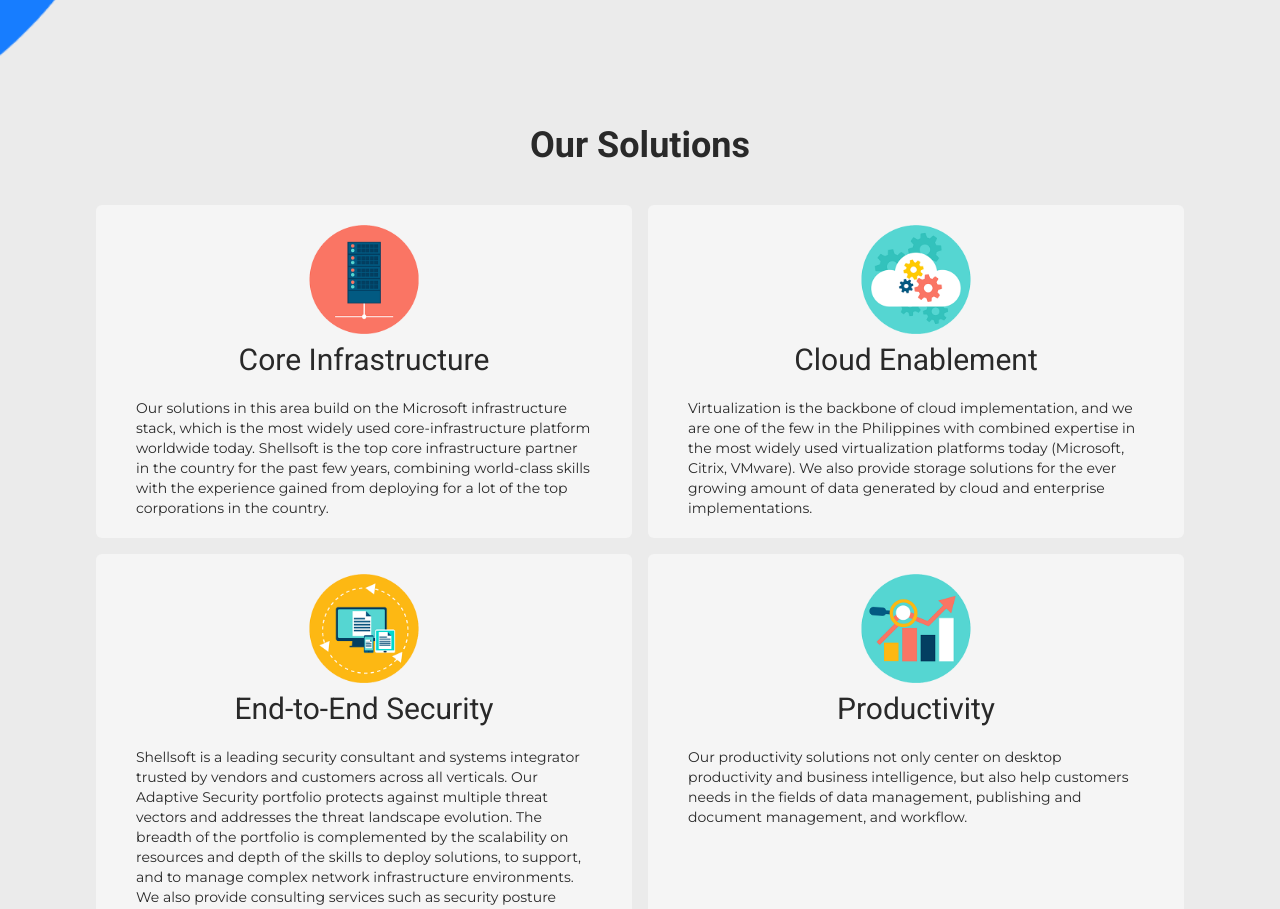
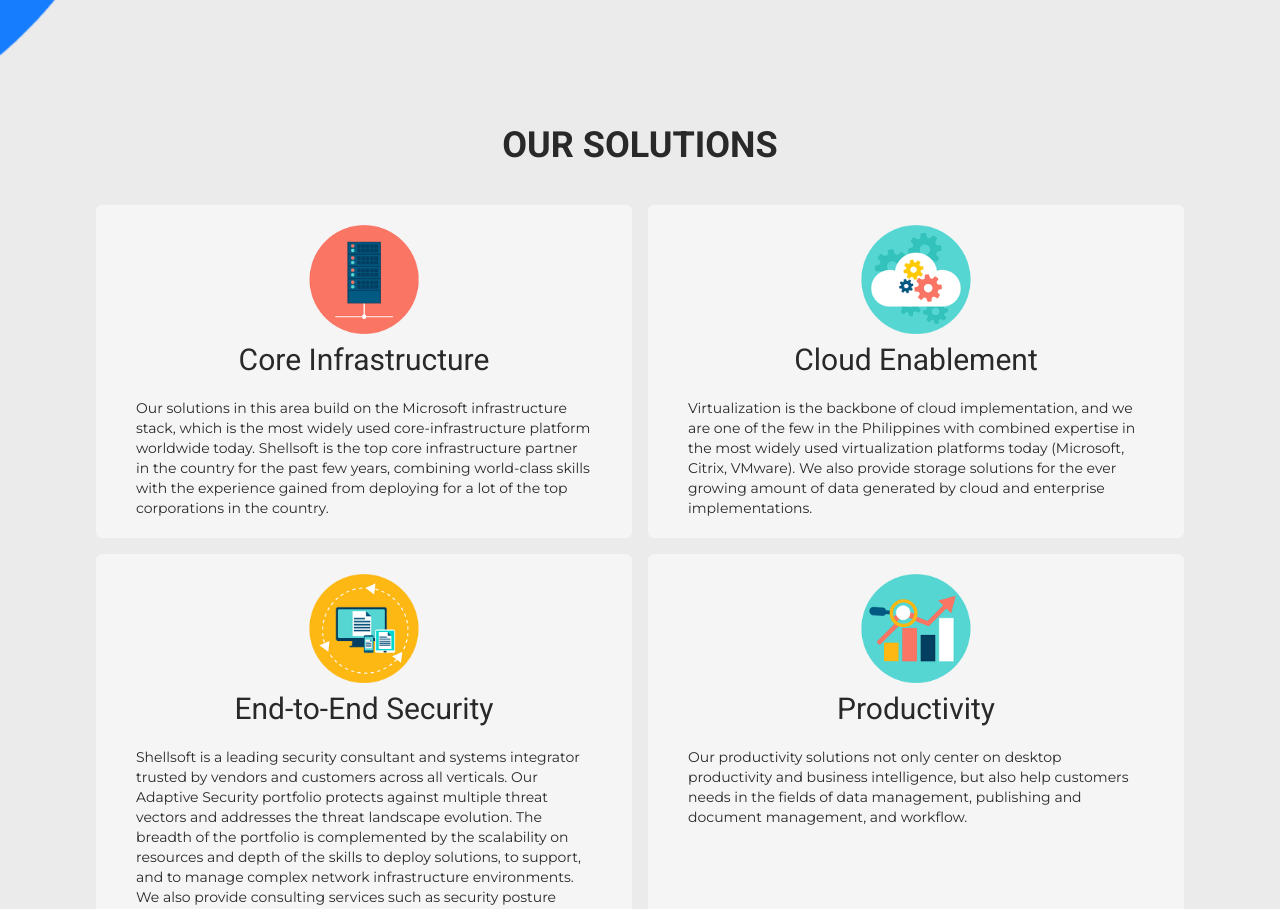
Before and after one commit to geminiAcct/stc-demo, a React (Vite) app: page / in a window 1280 px wide. Shown: the part 2120-3029 px from the top of the page. Built offline with nearby package versions, Linux system fonts and the light colour scheme; a web font is replaced by a local one.

Commit message:
title header changes

```diff
--- a/src/App.jsx
+++ b/src/App.jsx
@@ -23,7 +23,7 @@ function App() {
       <section id="services">
         <Services />
       </section>
-      <section className=" bg-bg-test2 bg-cover" id="partners">
+      <section className="bg-bg-test2 bg-cover" id="partners">
         <Partners />
       </section>
       <section className="bg-dark_white bg-cover " id="solutions">
--- a/src/sections/Solutions.jsx
+++ b/src/sections/Solutions.jsx
@@ -5,7 +5,7 @@ const Solutions = () => {
   return (
     <div className="py-10 ">
       <div className="flex justify-center">
-        <h1 className="text-black text-4xl font-roboto font-semibold">
+        <h1 className="text-black text-4xl font-roboto font-semibold uppercase">
           Our Solutions
         </h1>
       </div>
```
